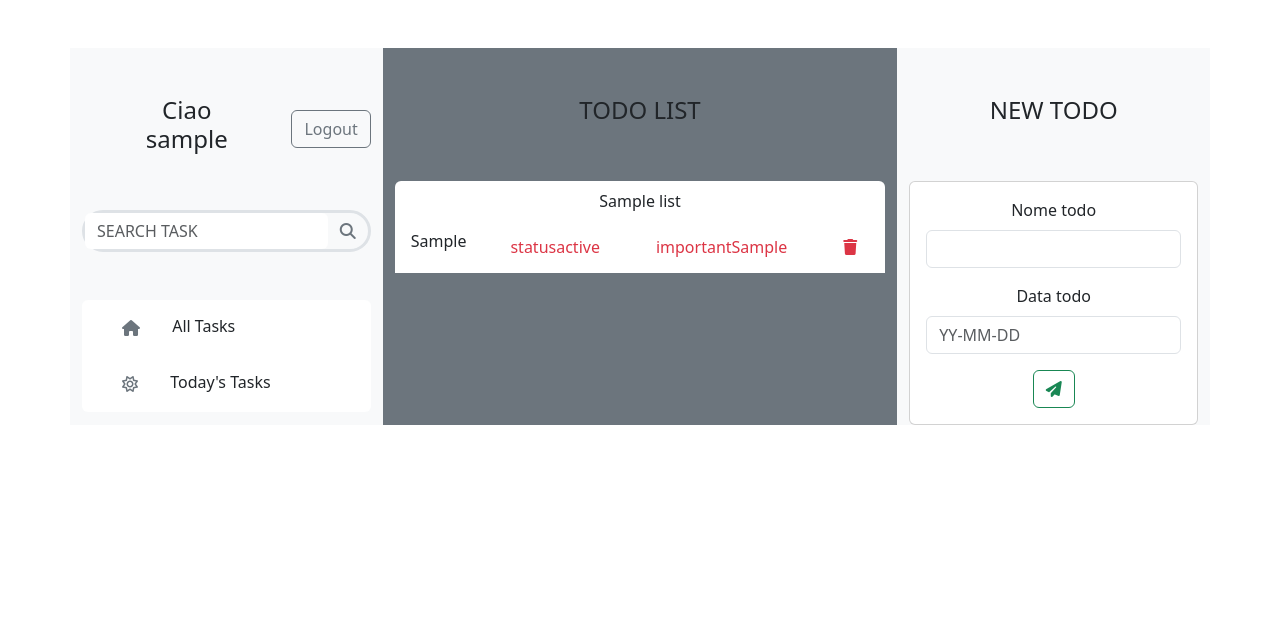
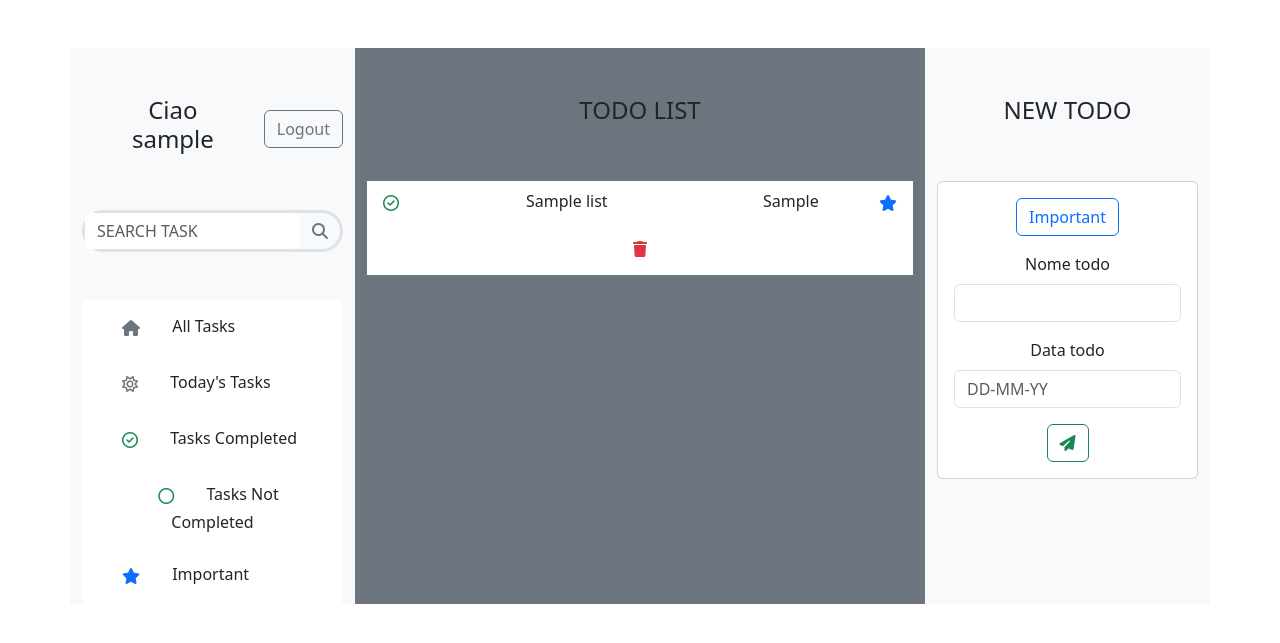
Before and after one commit to danieldorazio/db_todo_list, a PHP site: page /index.php in a window 1280 px wide. Shown: the top 643 px of the page. Run offline with PHP 8.4, Linux system fonts and the light colour scheme; the visitor is signed in with stand-in values (Sample User, id 1); tables that the repository leaves empty or names only in its code hold one stand-in row (values such as "Sample post").

Commit message:
aggiunto stile importante e completato, aggiunto chiamate gat per filtri, aggiunto in nuovo todo important

```diff
--- a/index.php
+++ b/index.php
@@ -42,7 +42,7 @@ if (isset($_SESSION['user_id'])) {
 //query di riceca di un todo
 if (!empty($_GET['inputSearch'])) {
     $inputSearch = $_GET['inputSearch'];
-    $sql = "SELECT `nome_todo`,`id`, `data` FROM `todo_list` WHERE `user_id` = '$user_id'
+    $sql = "SELECT `id`, `nome_todo`, `status`, `user_id`, `data`, `important` FROM `todo_list` WHERE `user_id` = '$user_id'
     AND `nome_todo` = '$inputSearch'";
     $results = $connection->query($sql);
 }
@@ -57,8 +57,29 @@ if (isset($_GET['all']) && $_GET['all'] == 1) {
 //query di visualizzazione contenuto per privato per ogni user_id del giorno odierno
 if (isset($_GET['toDay']) && $_GET['toDay'] == 1) {
     $user_id = $_SESSION['user_id'];
-    $time_stamp = date('y-m-d');
+    $time_stamp = date('d-m-y');
     $sql = "SELECT `id`, `nome_todo`, `status`, `user_id`, `data`, `important` FROM `todo_list` WHERE `user_id` = '$user_id' AND `data` = '$time_stamp'";
+    $results = $connection->query($sql);
+}
+
+//query di visualizzazione contenuto per privato per ogni user_id dei compiuti
+if (isset($_GET['completed']) && $_GET['completed'] == 1) {
+    $user_id = $_SESSION['user_id'];
+    $sql = "SELECT `id`, `nome_todo`, `status`, `user_id`, `data`, `important` FROM `todo_list` WHERE `user_id` = '$user_id' AND `status` = '1'";
+    $results = $connection->query($sql);
+}
+
+//query di visualizzazione contenuto per privato per ogni user_id dei non compiuti
+if (isset($_GET['notCompleted']) && $_GET['notCompleted'] == 1) {
+    $user_id = $_SESSION['user_id'];
+    $sql = "SELECT `id`, `nome_todo`, `status`, `user_id`, `data`, `important` FROM `todo_list` WHERE `user_id` = '$user_id' AND `status` = '0'";
+    $results = $connection->query($sql);
+}
+
+//query di visualizzazione contenuto per privato per ogni user_id di tascks importanti
+if (isset($_GET['important']) && $_GET['important'] == 1) {
+    $user_id = $_SESSION['user_id'];
+    $sql = "SELECT `id`, `nome_todo`, `status`, `user_id`, `data`, `important` FROM `todo_list` WHERE `user_id` = '$user_id' AND `important` = '1'";
     $results = $connection->query($sql);
 }
 
@@ -67,7 +88,13 @@ if (isset($_GET['toDay']) && $_GET['toDay'] == 1) {
 if (!empty($_POST['inputNewTodo']) && !empty($_POST['inputData'])) {
     $new_todo = $_POST['inputNewTodo'];
     $new_data = $_POST['inputData'];
-    $query = "INSERT INTO `todo_list` (`id`, `nome_todo`, `status`, `user_id`, `data`) VALUES (NULL, '$new_todo', '0', '$user_id', '$new_data')";
+    if (isset($_POST['inputNewImportant'])) {
+        $new_important = $_POST['inputNewImportant'];
+    } else {
+        $new_important = 0;
+    }
+
+    $query = "INSERT INTO `todo_list` (`id`, `nome_todo`, `status`, `user_id`, `data`, `important`) VALUES (NULL, '$new_todo', '0', '$user_id', '$new_data', '$new_important')";
     $connection->query($query);
 
     header("Location: index.php?newTodo=success");
@@ -129,7 +156,7 @@ $connection->close();
         <?php if (!empty($_SESSION['user_id']) && !empty($_SESSION['username'])) { ?>
             <?php if ($results && $results->num_rows > 0) { ?>
                 <div class="row">
-                    <div class="col bg-light">
+                    <div class="col-lg-3 col-md-9 bg-light">
                         <div class="d-flex justify-content-between align-items-center">
                             <h4 class="text-center p-5">Ciao <?php echo $_SESSION['username']; ?></h4>
 
@@ -140,6 +167,7 @@ $connection->close();
                             </form>
                         </div>
 
+                        <!-- LISTA FILTRI -->
                         <form class="d-flex border border-3 rounded-pill mb-5 " action="index.php" method="GET">
                             <label for="search"></label>
                             <input type="text" class="form-control border-0" id="inputSearch" name="inputSearch" placeholder="SEARCH TASK">
@@ -158,35 +186,61 @@ $connection->close();
                                     <button type="submit" class="btn border-0 "><i class="fa-regular fa-sun btn btn-outline-secondary border-0 "></i> <span class="ms-3">Today's Tasks</span></button>
                                 </form>
                             </li>
+                            <li class="list-group-item list-group-item-action border-0">
+                                <form action="index.php" method="GET">
+                                    <input type="hidden" type="text" value="1" name="completed">
+                                    <button type="submit" class="btn border-0 "><i class="fa-regular text-success fa-circle-check btn btn-outline-secondary border-0"></i> <span class="ms-3">Tasks Completed</span></button>
+                                </form>
+                            </li>
+                            <li class="list-group-item list-group-item-action border-0">
+                                <form action="index.php" method="GET">
+                                    <input type="hidden" type="text" value="1" name="notCompleted">
+                                    <button type="submit" class="btn border-0 "><i class="fa-regular text-success fa-circle btn btn-outline-secondary border-0"></i> <span class="ms-3">Tasks Not Completed</span></button>
+                                </form>
+                            </li>
+                            <li class="list-group-item list-group-item-action border-0">
+                                <form action="index.php" method="GET">
+                                    <input type="hidden" type="text" value="1" name="important">
+                                    <button type="submit" class="btn border-0 "><i class="fa-star text-primary fa-solid btn btn-outline-secondary border-0"></i> <span class="ms-3">Important</span></button>
+                                </form>
+                            </li>
+
                         </ul>
 
                     </div>
 
-                    <div class="col bg-secondary">
+                    <div class="col-lg-6 col-md-9 bg-secondary">
                         <h4 class="text-center p-5">TODO LIST</h4>
                         <tbody>
                             <!-- ciclo while per mostare tutta la tabella  -->
                             <ul class="text-center  list-group">
                                 <?php while ($row = $results->fetch_assoc()) { ?>
-
-                                    <li class="list-group-item list-group-item-action border-0"><?php echo $row['nome_todo'] ?></li>
                                     <div class="d-flex">
-                                        <li class="list-group-item list-group-item-action border-0"><?php echo $row['data'] ?></li>
-
-                                        <li class="list-group-item list-group-item-action border-0">
+                                        <li class="list-group-item list-group-item-action border-0" style="width:fit-content;">
                                             <form action="index.php" method="POST">
                                                 <input type="hidden" type="text" value="<?php echo $row['id'] ?>" name="status">
-                                                <button type="submit" class="btn btn-outline-danger border-0">status<?php echo $row['status']?></button>
+                                                <button type="submit" class="btn p-0 border-0"><i class="fa-regular text-success <?php if ($row['status'] == 0) {
+                                                                                                                                        echo "fa-circle";
+                                                                                                                                    } else {
+                                                                                                                                        echo "fa-circle-check";
+                                                                                                                                    } ?>"></i></button>
                                             </form>
                                         </li>
-
-                                        <li class="list-group-item list-group-item-action border-0">
+                                        <li class="list-group-item list-group-item-action border-0"><?php echo $row['nome_todo'] ?></li>
+                                        <li class="list-group-item list-group-item-action border-0 w-50 ps-0 pe-0"><?php echo $row['data'] ?></li>
+                                        <li class="list-group-item list-group-item-action border-0" style="width:fit-content;">
                                             <form action="index.php" method="POST">
                                                 <input type="hidden" type="text" value="<?php echo $row['id'] ?>" name="important">
-                                                <button type="submit" class="btn btn-outline-danger border-0">important<?php echo $row['important']?></button>
+                                                <button type="submit" class="btn p-0 border-0"><i class="fa-star text-primary <?php if ($row['important'] == 0) {
+                                                                                                                                    echo "fa-regular";
+                                                                                                                                } else {
+                                                                                                                                    echo "fa-solid";
+                                                                                                                                } ?>"></i></button>
                                             </form>
                                         </li>
+                                    </div>
 
+                                    <div class="d-flex">
                                         <li class="list-group-item list-group-item-action border-0">
                                             <form action="index.php" method="POST">
                                                 <input type="hidden" type="text" value="<?php echo $row['id'] ?>" name="delete">
@@ -198,20 +252,27 @@ $connection->close();
                             </ul>
                     </div>
 
-                    <div class="col bg-light">
+                    <div class="col-lg-3 col-md-9 bg-light">
                         <h4 class="text-center p-5">NEW TODO</h4>
 
                         <div class="card mx-auto">
                             <div class="card-body text-center ">
                                 <form class="row g-3" action="index.php" method="POST">
+
+                                    <div class="col-md-12">
+                                        <input type="checkbox" class="btn-check" id="btn-check-outlined" autocomplete="off" value="1" name="inputNewImportant">
+                                        <label class="btn btn-outline-primary" for="btn-check-outlined">Important</label><br>
+                                    </div>
+
                                     <div class="col-md-12">
                                         <label for="inputNewTodo" class="form-label">Nome todo</label>
                                         <input type="text" class="form-control" id="inputNewTodo" name="inputNewTodo">
                                     </div>
                                     <div class="col-md-12">
                                         <label for="inputData" class="form-label">Data todo</label>
-                                        <input type="text" class="form-control" id="inputData" name="inputData" placeholder="YY-MM-DD">
+                                        <input type="text" class="form-control" id="inputData" name="inputData" placeholder="DD-MM-YY">
                                     </div>
+
                                     <div class="col-12">
                                         <button type="submit" class="btn btn-outline-success"><i class="fa-solid fa-paper-plane"></i></button>
                                     </div>
@@ -251,13 +312,17 @@ $connection->close();
                         <div class="card mx-auto">
                             <div class="card-body text-center ">
                                 <form class="row g-3" action="index.php" method="POST">
+                                <div class="col-md-12">
+                                        <input type="checkbox" class="btn-check" id="btn-check-outlined" autocomplete="off" value="1" name="inputNewImportant">
+                                        <label class="btn btn-outline-primary" for="btn-check-outlined">Important</label><br>
+                                    </div>
                                     <div class="col-md-12">
                                         <label for="inputNewTodo" class="form-label">Nome todo</label>
                                         <input type="text" class="form-control" id="inputNewTodo" name="inputNewTodo">
                                     </div>
                                     <div class="col-md-12">
                                         <label for="inputData" class="form-label">Data todo</label>
-                                        <input type="text" class="form-control" id="inputData" name="inputData" placeholder="YY-MM-DD">
+                                        <input type="text" class="form-control" id="inputData" name="inputData" placeholder="DD-MM-YY">
                                     </div>
                                     <div class="col-12">
                                         <button type="submit" class="btn btn-outline-success"><i class="fa-solid fa-paper-plane"></i></button>
```
